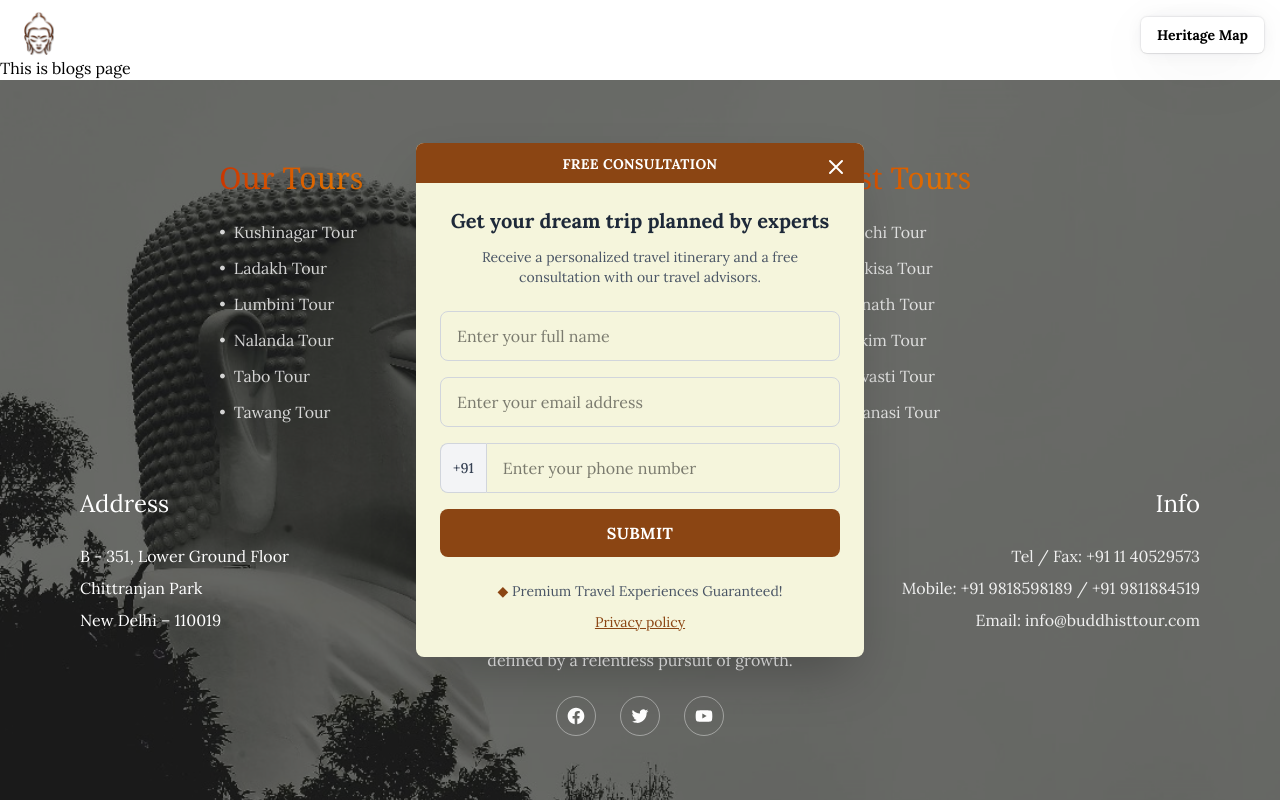
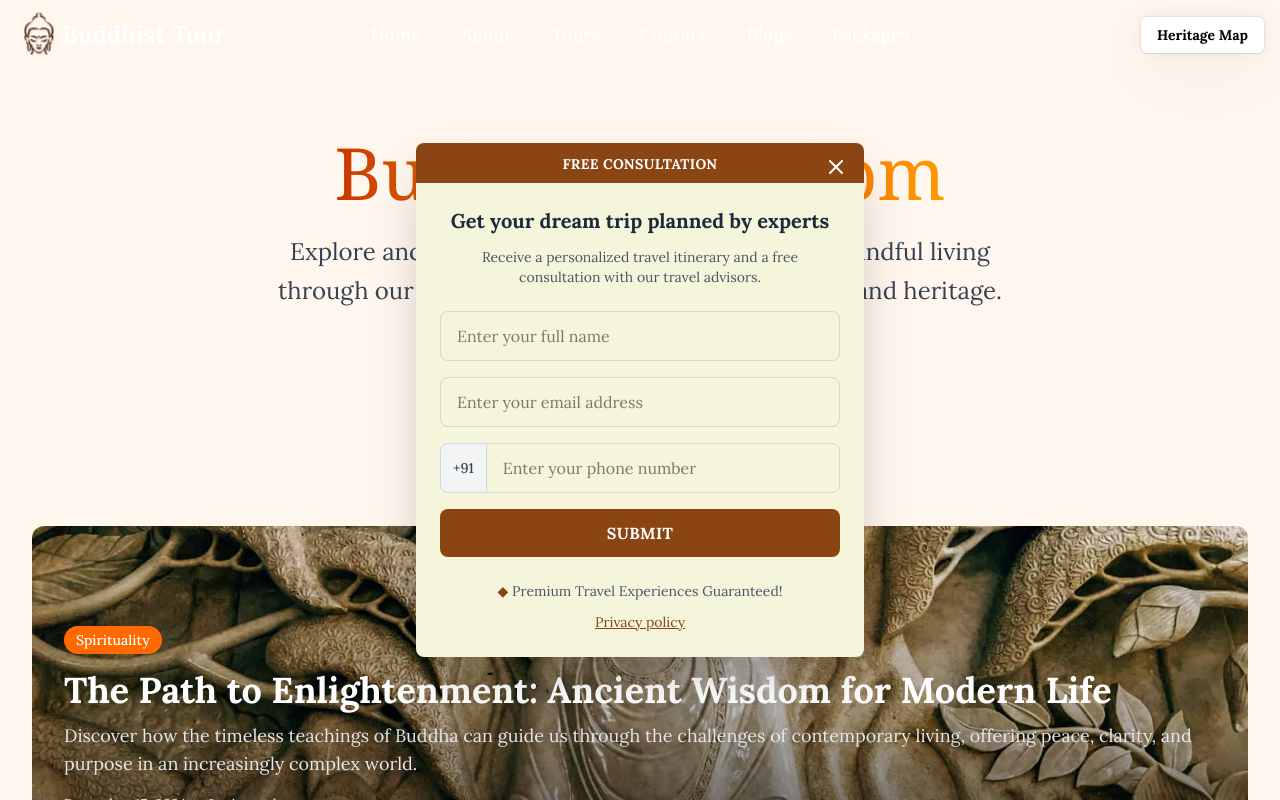
Before and after one commit to ankitkanojiya07/budh, a Next.js app: page /blogs in a window 1280 px wide. Shown: the top 800 px of the page. Built offline with nearby package versions, Linux system fonts and the light colour scheme; a web font is replaced by a local one.

Commit message:
~ Enhanced blog page layout

```diff
--- a/src/app/blogs/page.tsx
+++ b/src/app/blogs/page.tsx
@@ -1,9 +1,138 @@
 import React from 'react';
+import Image from 'next/image';
+import Link from 'next/link';
+
+const BlogCard = () => {
+    return (
+        <div className="bg-white rounded-xl shadow-lg overflow-hidden hover:shadow-xl transition-all duration-300 transform hover:-translate-y-1">
+            <div className="relative h-48 w-full">
+                <Image
+                    src="/journey/monks-pray.jpg"
+                    alt="Meditation Techniques"
+                    fill
+                    className="object-cover"
+                />
+                <div className="absolute top-4 left-4">
+                    <span className="bg-orange-500 text-white text-xs font-medium px-3 py-1 rounded-full">
+                        Meditation
+                    </span>
+                </div>
+            </div>
+            <div className="p-6">
+                <div className="flex items-center text-sm text-gray-500 mb-3">
+                    <span>December 12, 2024</span>
+                    <span className="mx-2">•</span>
+                    <span>6 min read</span>
+                </div>
+                <h3 className="text-xl font-semibold text-gray-800 mb-3 line-clamp-2">
+                    Meditation Techniques for Beginners: Finding Your Inner Peace
+                </h3>
+                <p className="text-gray-600 text-sm leading-relaxed mb-4 line-clamp-3">
+                    Learn essential meditation practices that can help you cultivate mindfulness and discover the profound benefits of regular meditation practice.
+                </p>
+                <Link
+                    href="/blogs/meditation-techniques"
+                    className="inline-flex items-center text-orange-600 hover:text-orange-700 font-medium text-sm transition-colors duration-200"
+                >
+                    Read More
+                    <svg className="w-4 h-4 ml-2" fill="none" stroke="currentColor" viewBox="0 0 24 24">
+                        <path strokeLinecap="round" strokeLinejoin="round" strokeWidth={2} d="M9 5l7 7-7 7" />
+                    </svg>
+                </Link>
+            </div>
+        </div>
+    );
+};
+
+const FeaturedPost = () => {
+    return (
+        <div className="relative h-96 w-full rounded-xl overflow-hidden">
+            <Image
+                src="/hero2/p8.jpg"
+                alt="Path to Enlightenment"
+                fill
+                className="object-cover"
+            />
+            <div className="absolute inset-0 bg-gradient-to-t from-black/70 via-black/20 to-transparent" />
+            <div className="absolute bottom-0 left-0 right-0 p-8">
+                <span className="bg-orange-500 text-white text-sm font-medium px-3 py-1 rounded-full mb-4 inline-block">
+                    Spirituality
+                </span>
+                <h2 className="text-3xl md:text-4xl font-bold text-white mb-3">
+                    The Path to Enlightenment: Ancient Wisdom for Modern Life
+                </h2>
+                <p className="text-gray-200 text-lg mb-4 line-clamp-2">
+                    Discover how the timeless teachings of Buddha can guide us through the challenges of contemporary living, offering peace, clarity, and purpose in an increasingly complex world.
+                </p>
+                <div className="flex items-center text-white text-sm mb-4">
+                    <span>December 15, 2024</span>
+                    <span className="mx-2">•</span>
+                    <span>8 min read</span>
+                </div>
+                <Link
+                    href="/blogs/path-to-enlightenment"
+                    className="inline-flex items-center bg-orange-500 hover:bg-orange-600 text-white font-medium px-6 py-3 rounded-lg transition-colors duration-200"
+                >
+                    Read Full Article
+                    <svg className="w-5 h-5 ml-2" fill="none" stroke="currentColor" viewBox="0 0 24 24">
+                        <path strokeLinecap="round" strokeLinejoin="round" strokeWidth={2} d="M9 5l7 7-7 7" />
+                    </svg>
+                </Link>
+            </div>
+        </div>
+    );
+};
 
 const Page = () => {
     return (
-        <main className={"pt-14"}>
-           <h1>This is blogs page</h1>
+        <main className="pt-14 bg-dim-pink min-h-screen">
+            {/* Hero Section */}
+            <section className="relative py-20 px-4 sm:px-6 lg:px-8">
+                <div className="mx-auto max-w-7xl">
+                    <div className="text-center mb-16">
+                        <h1 className="text-4xl sm:text-5xl md:text-6xl lg:text-7xl font-serif mb-6">
+                            <span className="bg-gradient-to-r from-orange-700 via-amber-600 to-orange-800 bg-clip-text text-transparent">
+                                Buddhist
+                            </span>{" "}
+                            <span className="bg-gradient-to-r from-orange-600 to-amber-500 bg-clip-text text-transparent">
+                                Wisdom
+                            </span>
+                        </h1>
+                        <p className="text-xl md:text-2xl text-gray-700 max-w-3xl mx-auto leading-relaxed">
+                            Explore ancient teachings, spiritual insights, and mindful living through our curated collection of Buddhist wisdom and heritage.
+                        </p>
+                    </div>
+                </div>
+            </section>
+
+            {/* Featured Post */}
+            <section className="px-4 sm:px-6 lg:px-8 mb-16">
+                <div className="mx-auto max-w-7xl">
+                    <h2 className="text-3xl md:text-4xl font-serif mb-8 text-center">
+                        <span className="text-orange-600">Featured</span>{" "}
+                        <span className="text-orange-800">Article</span>
+                    </h2>
+                    <FeaturedPost />
+                </div>
+            </section>
+
+            {/* Blog Grid */}
+            <section className="px-4 sm:px-6 lg:px-8 pb-20">
+                <div className="mx-auto max-w-7xl">
+                    <h2 className="text-3xl md:text-4xl font-serif mb-12 text-center">
+                        <span className="text-orange-600">Latest</span>{" "}
+                        <span className="text-orange-800">Insights</span>
+                    </h2>
+                    <div className="grid grid-cols-1 md:grid-cols-2 lg:grid-cols-3 gap-8">
+                        <BlogCard />
+                        <BlogCard />
+                        <BlogCard />
+                        <BlogCard />
+                        <BlogCard />
+                        <BlogCard />
+                    </div>
+                </div>
+            </section>
         </main>
     );
 };
```
